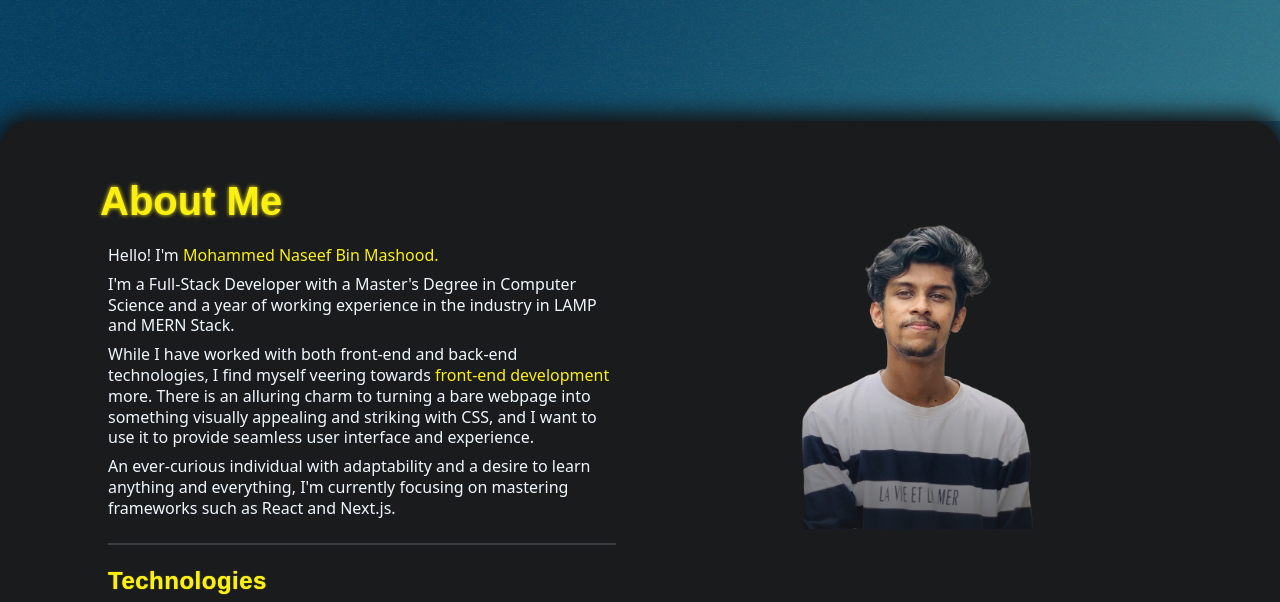
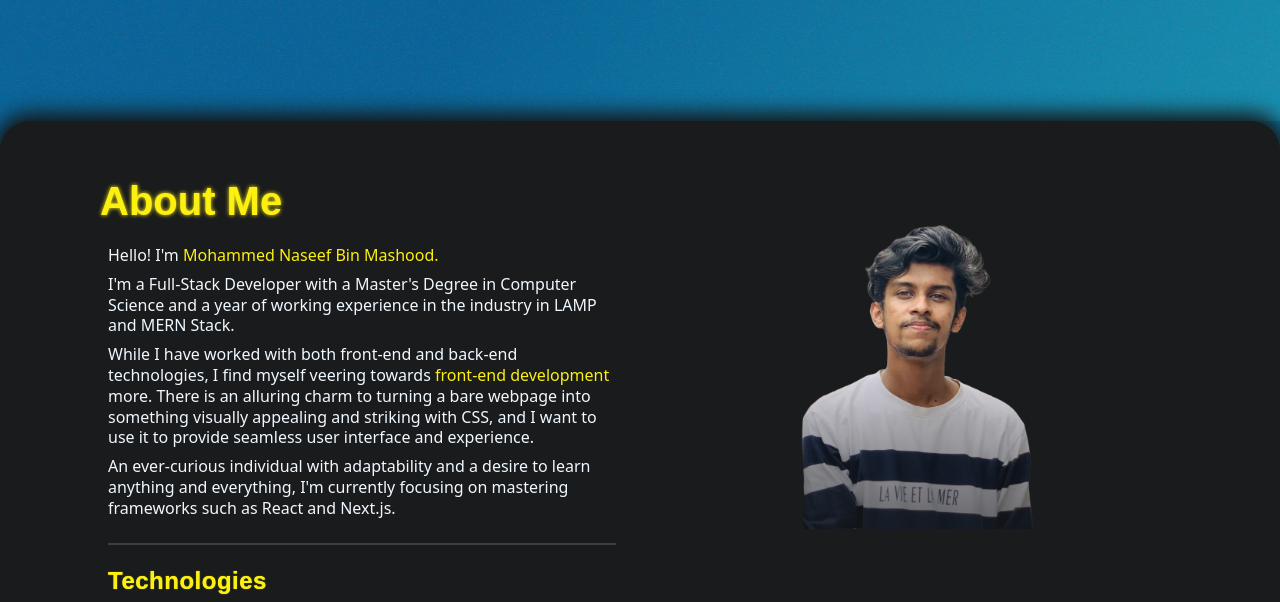
Before and after one commit to nosfeeferatu/project-feef, a website built with Vite: page index.html in a window 1280 px wide. Shown: the part 679-1281 px from the top of the page. Built offline with nearby package versions, Linux system fonts and the light colour scheme; a web font is replaced by a local one.

Commit message:
color fix

```diff
--- a/styles/components/projects.css
+++ b/styles/components/projects.css
@@ -11,7 +11,7 @@
     position: absolute;
     width: 100%;
     height: 100%;
-    background: linear-gradient(120deg,var(--sky-blue1), var(--sky-blue2));
+    background: linear-gradient(120deg, var(--sky-blue1), var(--sky-blue2));
 }
 
 .project-item {
@@ -34,7 +34,7 @@
 }
 
 .project-list:has(.project-item:hover) .project-item:not(.project-item:hover) {
-    opacity: 0.3;
+    opacity: 0.1;
 }
 
 .project-list:has(.project-item:hover)::after {
--- a/styles/style.css
+++ b/styles/style.css
@@ -17,8 +17,8 @@
 /* @media (min-width: 1536px) {} */
 
 :root {
-  --sky-blue1: #054062;
-  --sky-blue2: #30788c;
+  --sky-blue1: #08659b;
+  --sky-blue2: #1690b2;
   --primary-clr: #FCF011;
   --dark-clr: #1a1b1c;
   --light-clr: #f0f8ff;
```
